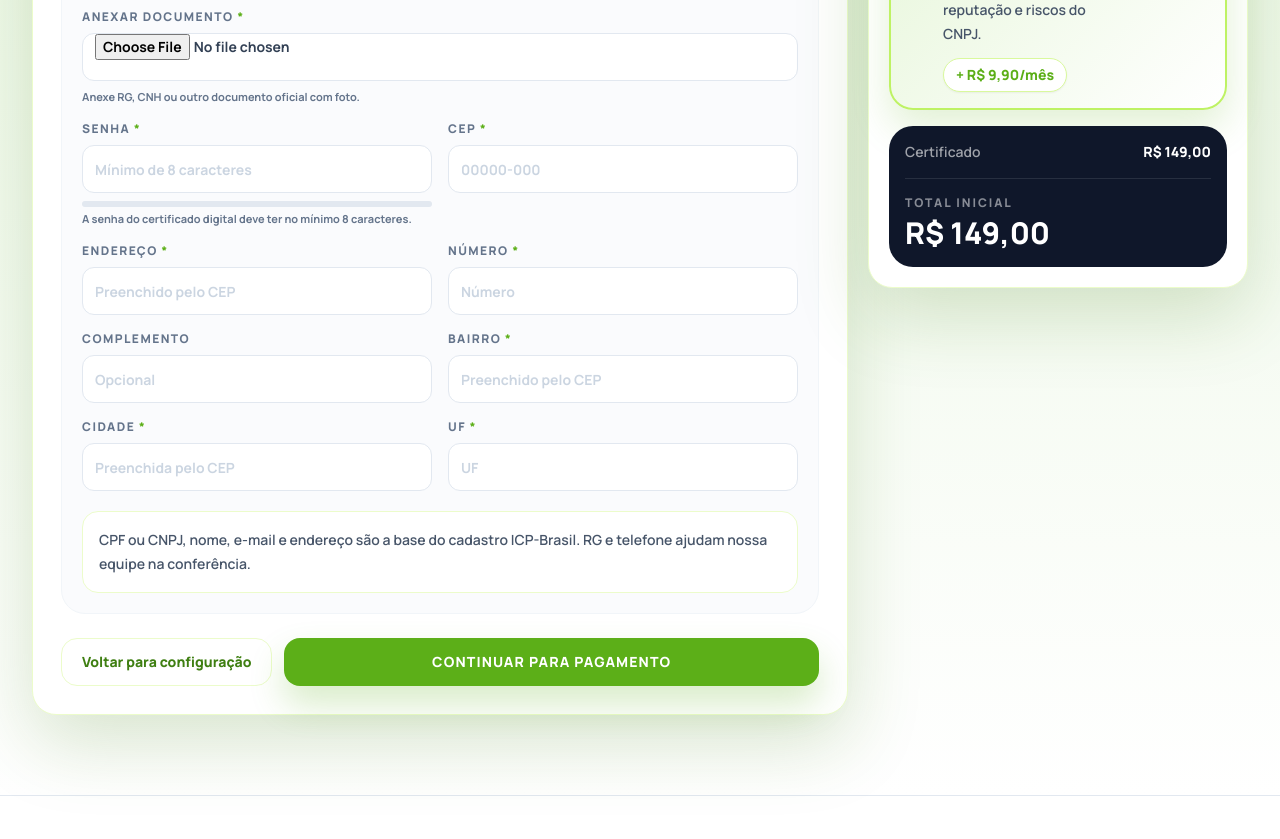
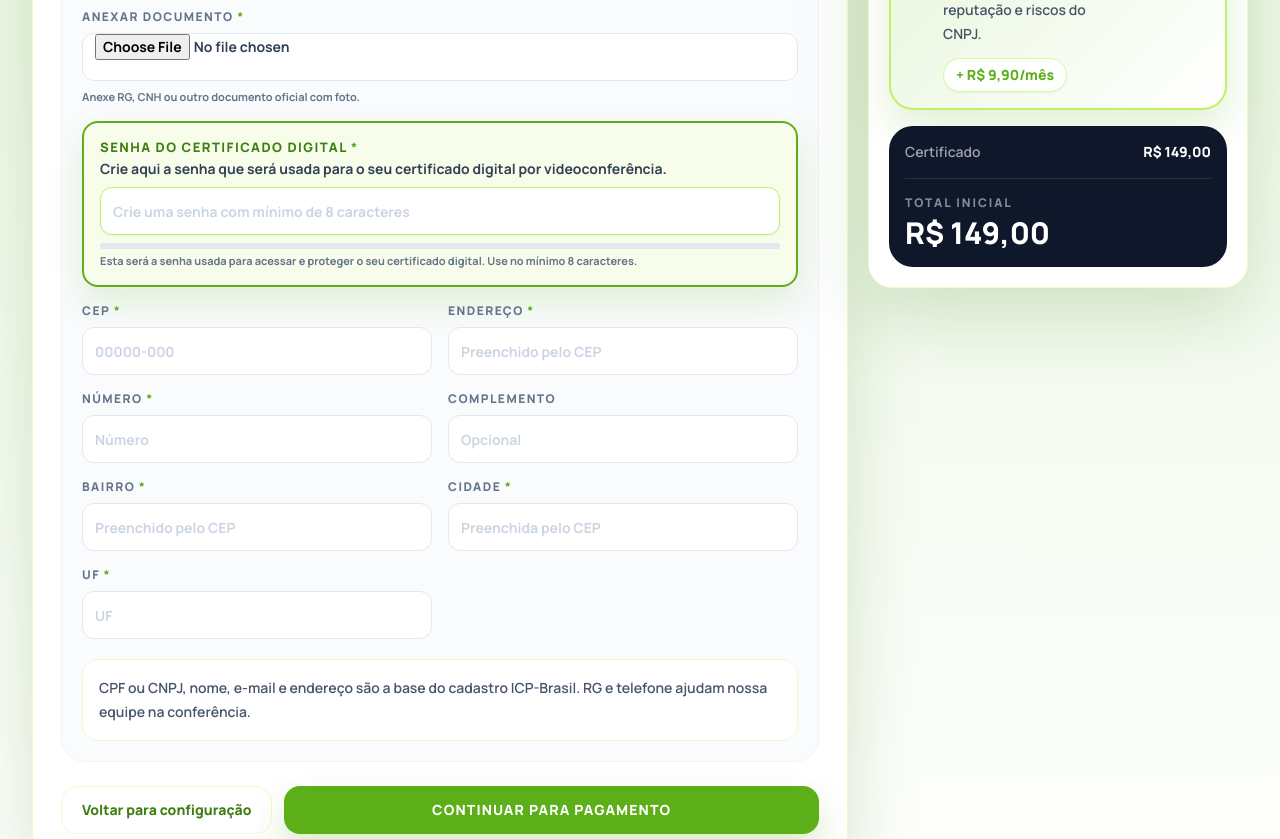
Before and after one commit to Tonybrandino/autentica-certificados, a Next.js app: page /checkout in a window 1280 px wide. Shown: the part 820-1659 px from the top of the page. Built offline with nearby package versions, Linux system fonts and the light colour scheme.

Commit message:
Destaca senha para validacao por video

```diff
--- a/src/components/Checkout.tsx
+++ b/src/components/Checkout.tsx
@@ -71,12 +71,13 @@ const documentAttachmentField: CertificateField = {
 
 const certificatePasswordField: CertificateField = {
   name: "certificatePassword",
-  label: "Senha",
+  label: "Senha do certificado digital",
   type: "password",
-  placeholder: "Mínimo de 8 caracteres",
+  placeholder: "Crie uma senha com mínimo de 8 caracteres",
   required: true,
+  wide: true,
   minLength: 8,
-  helper: "A senha do certificado digital deve ter no mínimo 8 caracteres."
+  helper: "Esta será a senha usada para acessar e proteger o seu certificado digital. Use no mínimo 8 caracteres."
 };
 
 const certificateOptions = [
@@ -191,9 +192,11 @@ function getProduct(certificate: CertificateChoice, device: DeviceChoice) {
   );
 }
 
-function getCertificateFields(fields: CertificateField[]) {
+function getCertificateFields(fields: CertificateField[], validation: ValidationMethod) {
   const documentIndex = fields.findIndex(field => field.name === "rg");
-  const additionalFields = [documentAttachmentField, certificatePasswordField];
+  const additionalFields = validation === "video"
+    ? [documentAttachmentField, certificatePasswordField]
+    : [documentAttachmentField];
 
   if (documentIndex === -1) return [...fields, ...additionalFields];
 
@@ -234,8 +237,8 @@ export function Checkout() {
   const selectedValidation = validationMethods.find(method => method.id === validation) ?? validationMethods[0];
   const certificateForm = certificateForms[certificate];
   const certificateFields = useMemo(
-    () => getCertificateFields(certificateForm.fields),
-    [certificateForm.fields]
+    () => getCertificateFields(certificateForm.fields, validation),
+    [certificateForm.fields, validation]
   );
   const validities = selectedProduct ? getAvailableValidities(selectedProduct) : [];
   const activeValidity = validities.includes(requestedValidity) ? requestedValidity : validities[0] ?? 12;
@@ -382,16 +385,28 @@ export function Checkout() {
                       const hasMinLength = !minLength || value.length >= minLength;
                       const passwordProgress = minLength ? Math.min((value.length / minLength) * 100, 100) : 0;
                       const isFileField = field.type === "file";
+                      const isPasswordField = field.name === "certificatePassword";
 
                       return (
                         <label
                           key={field.name}
                           className={`text-xs font-extrabold uppercase tracking-[0.12em] text-slate-500 ${
                             field.wide ? "sm:col-span-2" : ""
+                          } ${
+                            isPasswordField
+                              ? "rounded-2xl border-2 border-trust bg-lime-50/80 p-4 shadow-[0_16px_34px_rgba(92,175,24,0.16)]"
+                              : ""
                           }`}
                         >
-                          {field.label}
-                          {field.required && <span className="text-trust"> *</span>}
+                          <span className={isPasswordField ? "block text-[13px] text-ocean" : ""}>
+                            {field.label}
+                            {field.required && <span className="text-trust"> *</span>}
+                          </span>
+                          {isPasswordField && (
+                            <span className="mt-1 block text-sm font-bold normal-case leading-5 tracking-normal text-slate-700">
+                              Crie aqui a senha que será usada para o seu certificado digital por videoconferência.
+                            </span>
+                          )}
                           <input
                             type={field.type ?? "text"}
                             value={isFileField ? undefined : value}
@@ -409,7 +424,9 @@ export function Checkout() {
                             maxLength={field.maxLength}
                             minLength={field.minLength}
                             accept={field.accept}
-                            className="focus-ring mt-2 h-12 w-full rounded-xl border border-slate-200 bg-white px-3 text-sm font-bold normal-case tracking-normal text-slate-700 placeholder:text-slate-300"
+                            className={`focus-ring mt-2 h-12 w-full rounded-xl border bg-white px-3 text-sm font-bold normal-case tracking-normal text-slate-700 placeholder:text-slate-300 ${
+                              isPasswordField ? "border-lime-300 shadow-sm" : "border-slate-200"
+                            }`}
                           />
                           {field.helper && minLength > 0 && (
                             <span className="mt-2 block normal-case tracking-normal">
```
